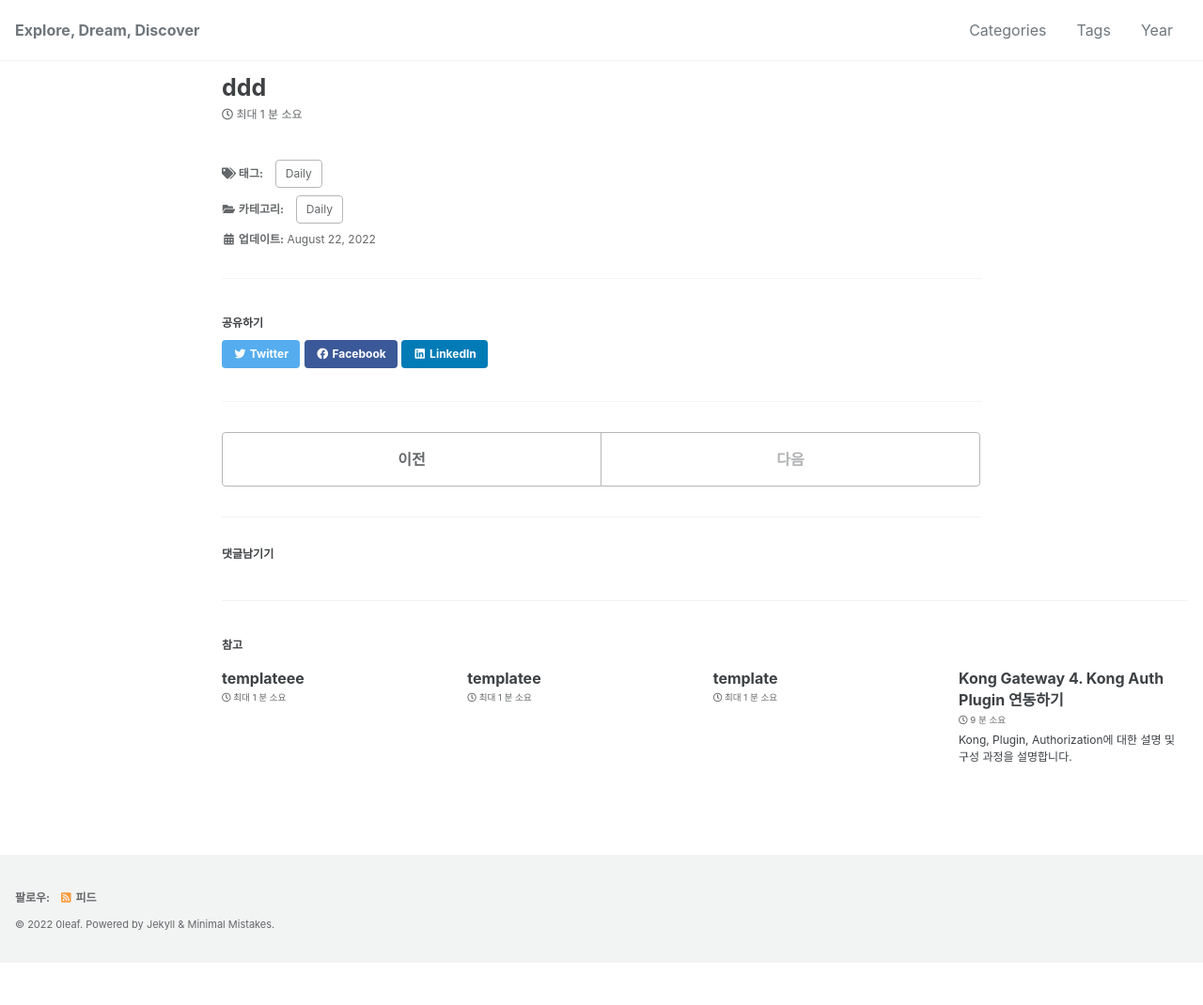
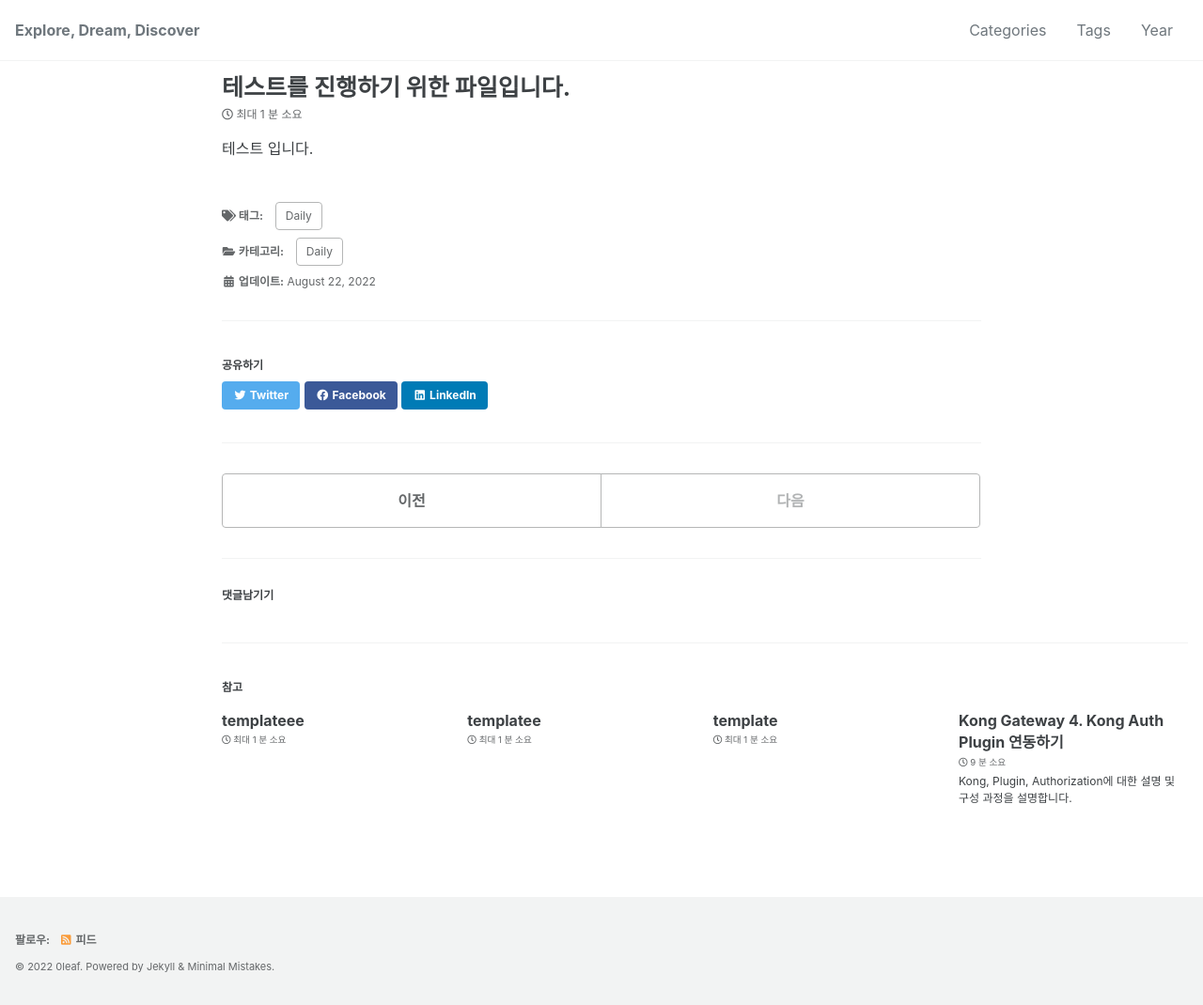
Before and after one commit to 0leaf/0leaf.github.com, a Jekyll site: the page built from _posts/daily/2022-08-22-테스트-목적의-파일.md, in a window 1280 px wide. Shown: the whole page at 94% size. Built offline with Jekyll 4.4.1, drawn with Linux system fonts in a browser that asks for light colours; cached includes are drawn as plain includes; comment, search, counter and statistics services are not loaded; before the commit the page ends 1025 px from its top, so only the background shows below that.

Commit message:
Update data

```diff
--- a/_posts/daily/2022-08-22-ddd.md
+++ b/_posts/daily/2022-08-22-테스트-목적의-파일.md
@@ -1,5 +1,5 @@
 ---
-title: ddd
+title: 테스트를 진행하기 위한 파일입니다.
 layout: single
 author_profile: false
 read_time: true
@@ -18,3 +18,5 @@ article_section: section
 meta_keywords: Daily
 last_modified_at: "2022-08-22 09:00:00 +0800"
 ---
+
+테스트 입니다.
```
